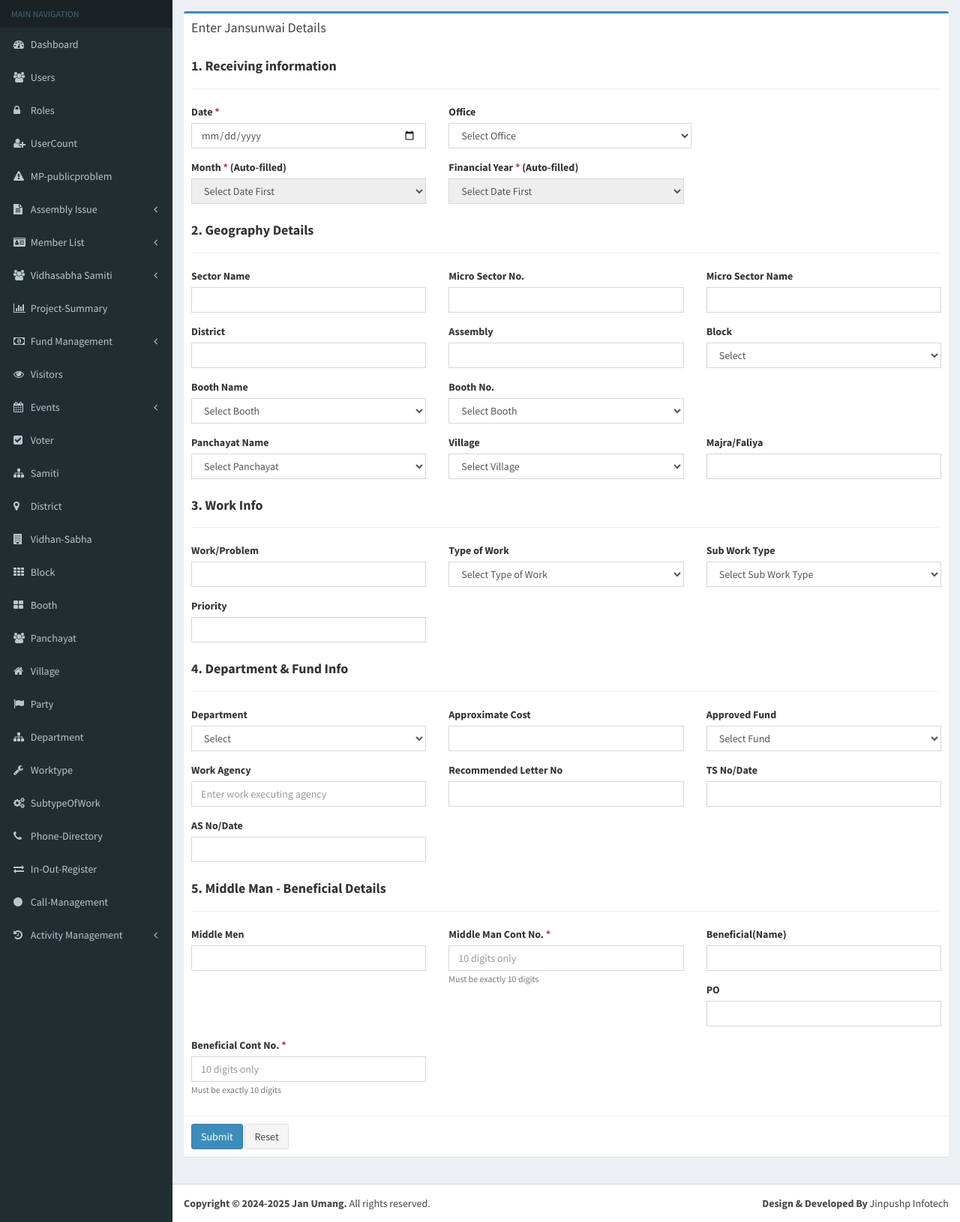
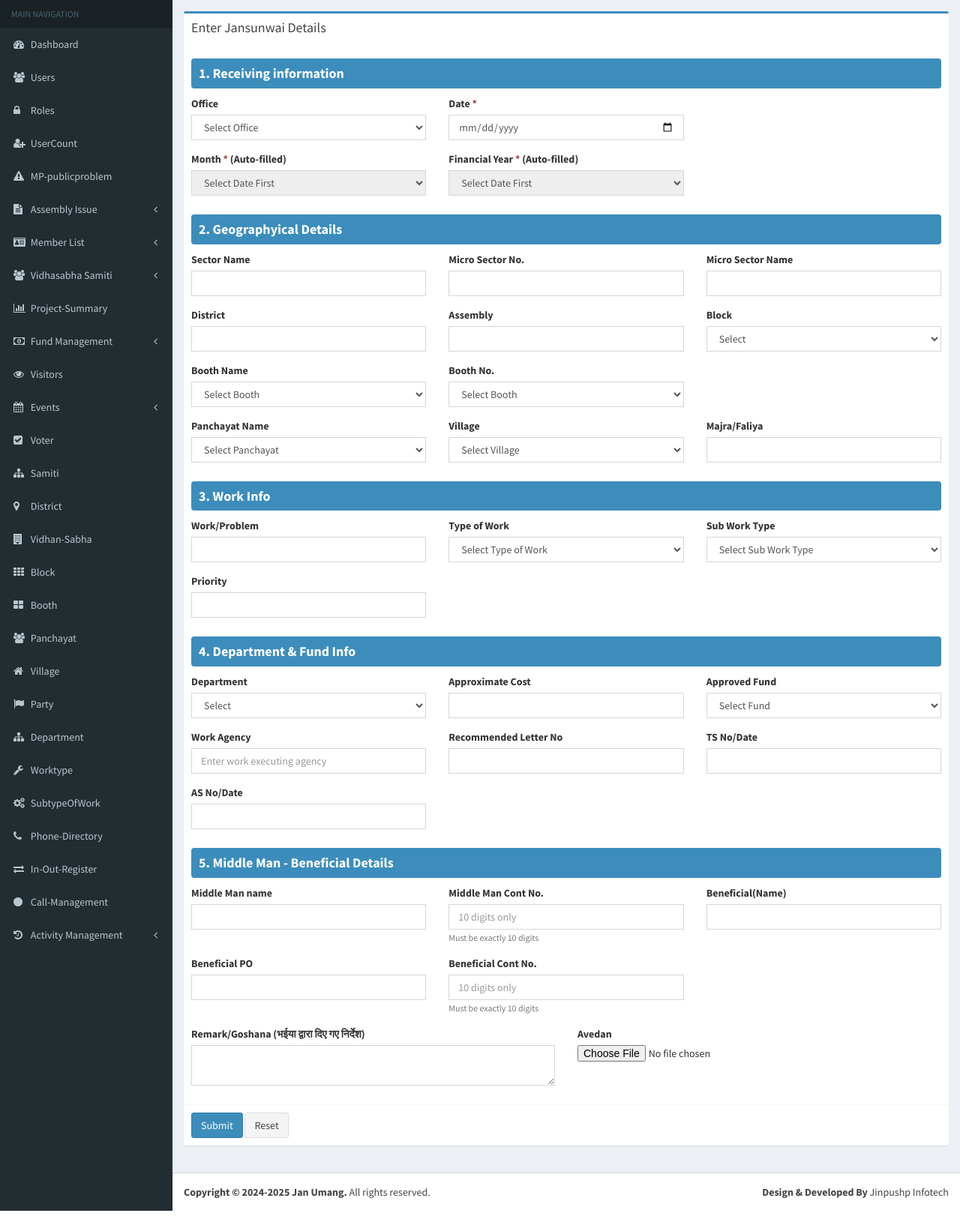
Before and after one commit to developer-create/MAYJANUMANG, a CodeIgniter app: page /janumang/index.php/user/addNewJansunwai in a window 1280 px wide. Shown: the part 50-1680 px from the top of the page at 75% size. Run offline with CodeIgniter, Linux system fonts and the light colour scheme; a user stored in the database is signed in; data that the repository does not hold is empty.

Commit message:
JANSUVAI NAMING FIX

```diff
--- a/application/views/users/addJansunwai.php
+++ b/application/views/users/addJansunwai.php
@@ -45,24 +45,13 @@
                         <div class="box-body">
                             <div class="row">
                                 <div class="col-md-12">
-                                    <h4><strong>1. Receiving information</strong></h4>
-                                    <hr>
+                                    <h4 style="background-color: #3C8DBC; color: white; padding: 10px; display: block; border-radius: 4px;"><strong>1. Receiving information</strong></h4>
                                 </div>
                             </div>
 
                             <div class="row">
 
-                                <!-- Date (First - to auto-fetch Month and Year) -->
-                                <div class="col-md-4">
-                                    <div class="form-group">
-                                        <label for="date">Date <span class="text-danger">*</span></label>
-                                        <input type="date" class="form-control required" id="date" name="date"
-                                            value="<?php echo isset($form_data['date']) ? htmlspecialchars($form_data['date']) : ''; ?>">
-                                        <?php echo form_error('date', '<div class="text-danger">', '</div>'); ?>
-                                    </div>
-                                </div>
-                                 <div class="row">
-                                <!-- Office -->
+                            <!-- Office -->
                                 <div class="col-md-4">
                                     <div class="form-group">
                                         <label for="office">Office</label>
@@ -77,8 +66,23 @@
                                         <?php echo form_error('office', '<div class="text-danger">', '</div>'); ?>
                                     </div>
                                 </div>
+
+                                <!-- Date (First - to auto-fetch Month and Year) -->
+                                <div class="col-md-4">
+                                    <div class="form-group">
+                                        <label for="date">Date <span class="text-danger">*</span></label>
+                                        <input type="date" class="form-control required" id="date" name="date"
+                                            value="<?php echo isset($form_data['date']) ? htmlspecialchars($form_data['date']) : ''; ?>">
+                                        <?php echo form_error('date', '<div class="text-danger">', '</div>'); ?>
+                                    </div>
+                                </div>
+
+
+
+
                             </div>
 
+                            <div class="row">
                                 <!-- Month (Auto-filled from Date) -->
                                 <div class="col-md-4">
                                     <div class="form-group">
@@ -108,7 +112,6 @@
                                         <?php echo form_error('month', '<div class="text-danger">', '</div>'); ?>
                                     </div>
                                 </div>
-
                                 <!-- Financial Year (Auto-filled from Date) -->
                                 <div class="col-md-4">
                                     <div class="form-group">
@@ -131,12 +134,9 @@
                                 </div>
                             </div>
 
-
-
                             <div class="row">
                                 <div class="col-md-12">
-                                    <h4><strong>2. Geography Details</strong></h4>
-                                    <hr>
+                                    <h4 style="background-color: #3C8DBC; color: white; padding: 10px; display: block; border-radius: 4px;"><strong>2. Geographyical Details</strong></h4>
                                 </div>
                             </div>
                             <div class="row">
@@ -271,8 +271,7 @@
 
                             <div class="row">
                                 <div class="col-md-12">
-                                    <h4><strong>3. Work Info</strong></h4>
-                                    <hr>
+                                    <h4 style="background-color: #3C8DBC; color: white; padding: 10px; display: block; border-radius: 4px;"><strong>3. Work Info</strong></h4>
                                 </div>
                             </div>
                             <div class="row">
@@ -341,8 +340,7 @@
 
                             <div class="row">
                                 <div class="col-md-12">
-                                    <h4><strong>4. Department & Fund Info</strong></h4>
-                                    <hr>
+                                    <h4 style="background-color: #3C8DBC; color: white; padding: 10px; display: block; border-radius: 4px;"><strong>4. Department & Fund Info</strong></h4>
                                 </div>
                             </div>
                             <div class="row">
@@ -460,27 +458,24 @@
 
                             <div class="row">
                                 <div class="col-md-12">
-                                    <h4><strong>5. Middle Man - Beneficial Details</strong></h4>
-                                    <hr>
+                                    <h4 style="background-color: #3C8DBC; color: white; padding: 10px; display: block; border-radius: 4px;"><strong>5. Middle Man - Beneficial Details</strong></h4>
                                 </div>
                             </div>
                             <div class="row">
-
-
-                             <!-- Middle Men -->
+                                <!-- Middle Men -->
                                 <div class="col-md-4">
                                     <div class="form-group">
-                                        <label for="middle_men">Middle Men</label>
+                                        <label for="middle_men">Middle Man name</label>
                                         <input type="text" class="form-control required" id="middle_men"
                                             name="middle_men" value="<?php echo isset($form_data['middle_men']) ? htmlspecialchars($form_data['middle_men']) : ''; ?>">
                                         <?php echo form_error('middle_men', '<div class="text-danger">', '</div>'); ?>
                                     </div>
                                 </div>
-                                <!-- Cont No -->
+                                <!-- Middle Man Cont No -->
                                 <div class="col-md-4">
                                     <div class="form-group">
-                                        <label for="cont_no">Middle Man Cont No. <span class="text-danger">*</span></label>
-                                        <input type="text" class="form-control required" id="cont_no" name="cont_no"
+                                        <label for="cont_no">Middle Man Cont No.</label>
+                                        <input type="text" class="form-control" id="cont_no" name="cont_no"
                                             maxlength="10" placeholder="10 digits only"
                                             value="<?php echo isset($form_data['cont_no']) ? htmlspecialchars($form_data['cont_no']) : ''; ?>">
                                         <small class="text-muted">Must be exactly 10 digits</small>
@@ -496,47 +491,38 @@
                                         <?php echo form_error('beneficial', '<div class="text-danger">', '</div>'); ?>
                                     </div>
                                 </div>
+                            </div>
 
-                                 <!-- PO -->
+                            <div class="row">
+                                <!-- PO -->
                                 <div class="col-md-4">
                                     <div class="form-group">
-                                        <label for="po">PO</label>
+                                        <label for="po">Beneficial PO</label>
                                         <input type="text" class="form-control required" id="po" name="po"
                                             value="<?php echo isset($form_data['po']) ? htmlspecialchars($form_data['po']) : ''; ?>">
                                         <?php echo form_error('po', '<div class="text-danger">', '</div>'); ?>
                                     </div>
                                 </div>
-                                <!-- Cont No -->
+                                <!-- Beneficial Cont No -->
                                 <div class="col-md-4">
                                     <div class="form-group">
-                                        <label for="mobile">Beneficial Cont No. <span class="text-danger">*</span></label>
-                                        <input type="text" class="form-control required" id="mobile" name="mobile"
+                                        <label for="mobile">Beneficial Cont No.</label>
+                                        <input type="text" class="form-control" id="mobile" name="mobile"
                                             maxlength="10" placeholder="10 digits only"
                                             value="<?php echo isset($form_data['mobile']) ? htmlspecialchars($form_data['mobile']) : ''; ?>">
                                         <small class="text-muted">Must be exactly 10 digits</small>
                                         <?php echo form_error('mobile', '<div class="text-danger">', '</div>'); ?>
                                     </div>
                                 </div>
-                            </div>
-
-
-                            <div class="row">
-
-
-
-
-
 
                                 <!-- Work Status - Hidden, default to Incomplete -->
                                 <input type="hidden" id="work_status" name="work_status" value="Incomplete">
-
                             </div>
 
                             <div id="section6_wrapper" style="display:none;">
                             <div class="row">
                                 <div class="col-md-12">
-                                    <h4><strong>6. Section Details</strong></h4>
-                                    <hr>
+                                    <h4 style="background-color: #3C8DBC; color: white; padding: 10px; display: block; border-radius: 4px;"><strong>6. Section Details</strong></h4>
                                 </div>
                             </div>
                             <div class="row">
@@ -544,8 +530,8 @@
                                 <div class="col-md-4">
                                     <div class="form-group">
                                         <label for="account_details">Account Details</label>
-                                        <textarea class="form-control" id="account_details"
-                                            name="account_details"><?php echo isset($form_data['account_details']) ? htmlspecialchars($form_data['account_details']) : ''; ?></textarea>
+                                        <input class="form-control" id="account_details"
+                                            name="account_details"><?php echo isset($form_data['account_details']) ? htmlspecialchars($form_data['account_details']) : ''; ?></inpute>
                                         <?php echo form_error('account_details', '<div class="text-danger">', '</div>'); ?>
                                     </div>
                                 </div>
@@ -580,12 +566,14 @@
                                     </div>
                                 </div>
                             </div>
+                            </div>
+
                             <div class="row">
                                 <!-- Remark/Goshana -->
                                 <div class="col-md-6">
                                     <div class="form-group">
                                         <label for="remark_goshana">Remark/Goshana (भईया द्वारा दिए गए निर्देश)</label>
-                                        <textarea class="form-control required" id="remark_goshana"
+                                        <textarea class="form-control" id="remark_goshana"
                                             name="remark_goshana"><?php echo isset($form_data['remark_goshana']) ? htmlspecialchars($form_data['remark_goshana']) : ''; ?></textarea>
                                         <?php echo form_error('remark_goshana', '<div class="text-danger">', '</div>'); ?>
                                     </div>
@@ -597,7 +585,6 @@
                                         <?php echo form_error('file', '<div class="text-danger">', '</div>'); ?>
                                     </div>
                                 </div>
-                            </div>
                             </div>
 
                         </div><!-- /.box-body -->
```
